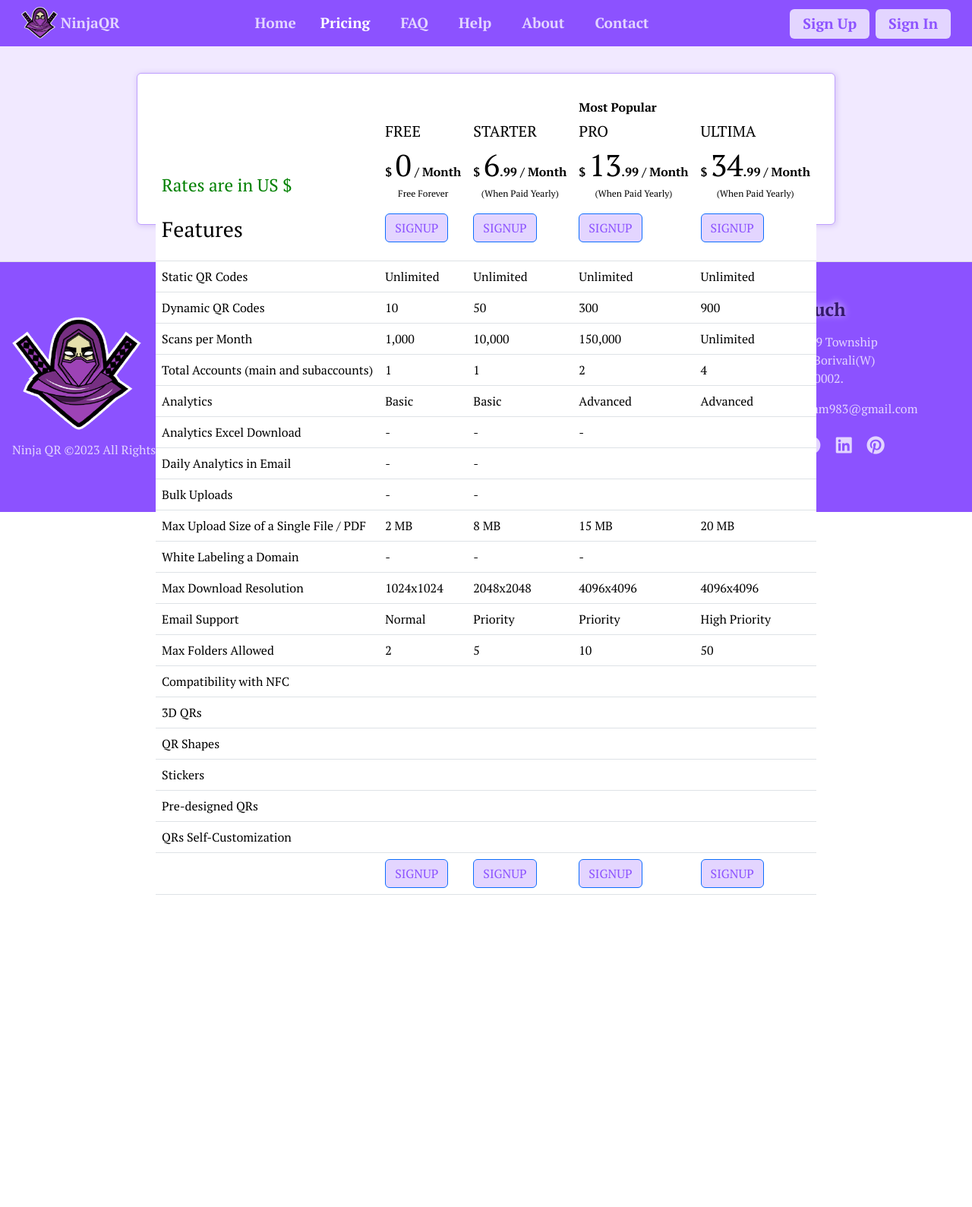
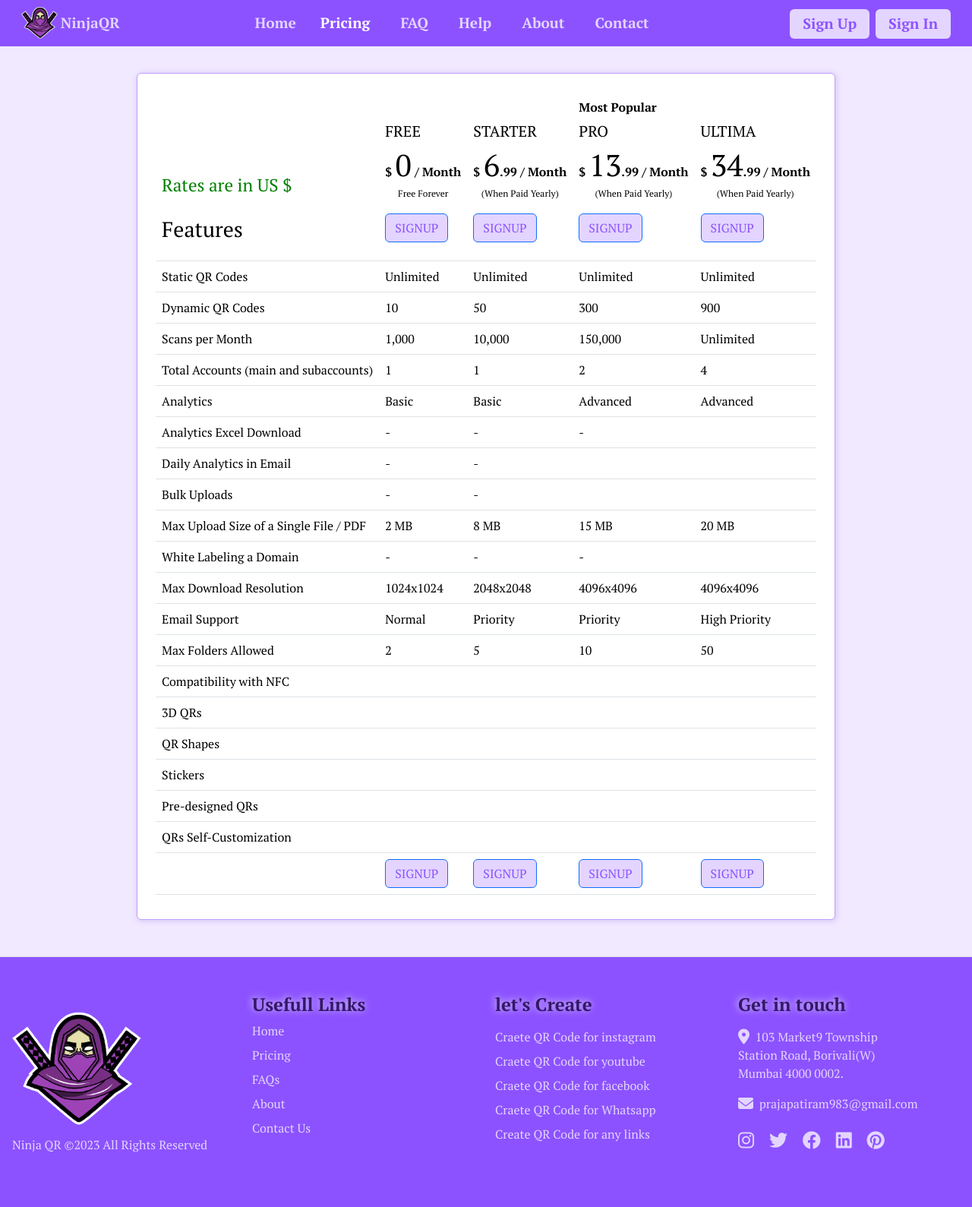
Before and after one commit to raaam02/NinjaQR, a PHP site: page /Pricing.html in a window 1280 px wide. Shown: the whole page at 76% size. Before the commit the page ends 1178 px from the top, so only its background shows below. Run offline with PHP 8.4, Linux system fonts and the light colour scheme.

Commit message:
Card Height

```diff
--- a/Style.css
+++ b/Style.css
@@ -85,7 +85,7 @@ button.btn-primary:hover {
 }
 
 .card {
-  height: 200px;
+  min-height: 200px;
   background-color: #f1e9ff;
   border: 1px solid #bfa0ff;
   box-shadow: 1px 1px 7px 1px #d8c7f5;
```
